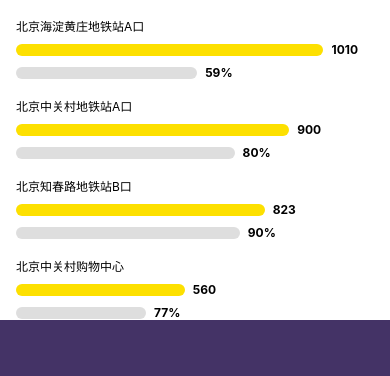
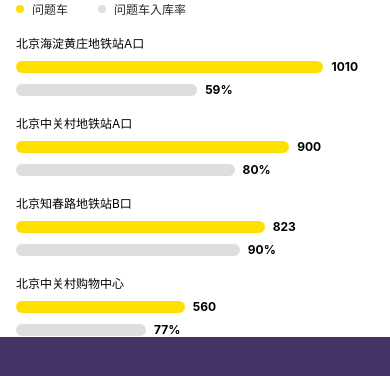
Before and after one commit to godeadasdf/withdraw_demo, a React Native app: screen / in a window 390 px wide. Shown: the top 376 px of the page. Built offline with nearby package versions, Linux system fonts and the light colour scheme.

Commit message:
添加表头

```diff
--- a/App.js
+++ b/App.js
@@ -43,6 +43,10 @@ export default class App extends Component<{}> {
               '北京中关村地铁站A口',
               '北京知春路地铁站B口',
               '北京中关村购物中心'
+            ],
+            topTitles:[
+              '问题车',
+              '问题车入库率'
             ]
           }}
           dualLine={true}
--- a/app/components/SingAxisChart.js
+++ b/app/components/SingAxisChart.js
@@ -19,9 +19,16 @@ export default class SingleAxisChart extends Component {
     const titles = this.props.data.titles || [];
     const isDualLine = this.props.dualLine;
     const dualLengthFirst = this.state.maxLength > 0 ? this.state.maxLength * data[0].percent : 0;
+    const topTitles = this.props.data.topTitles || [];
     return (
       data && data.length > 0 ?
         <View style={styles.container}>
+          <View style={{flexDirection: 'row',alignItems:'center'}}>
+            <View style={{width: 8, height: 8, borderRadius: 8, backgroundColor: '#FDE000'}}/>
+            <Text style={styles.topTitle}>{topTitles[0]}</Text>
+            <View style={{width: 8, height: 8, borderRadius: 8, backgroundColor: '#DEDEDE',marginLeft:30}}/>
+            <Text style={styles.topTitle}>{topTitles[1]}</Text>
+          </View>
           <View>
             <Text style={styles.textTitle}>{titles[0]}</Text>
             <View style={styles.item_container}>
@@ -132,5 +139,10 @@ const styles = StyleSheet.create({
     marginRight: 16,
     fontSize: 12,
     fontWeight:'bold'
+  },
+  topTitle:{
+    fontSize:12,
+    color:'#292929',
+    marginLeft:8
   }
 });
```
